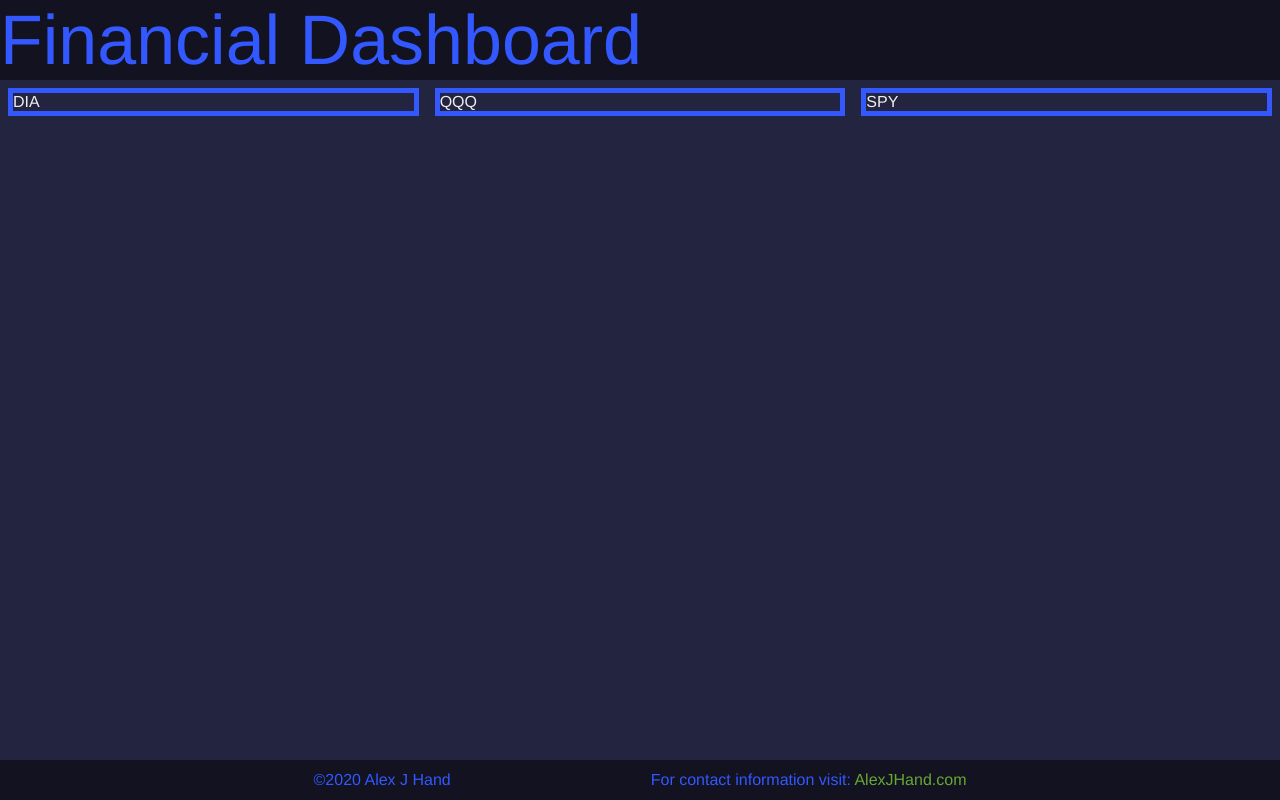
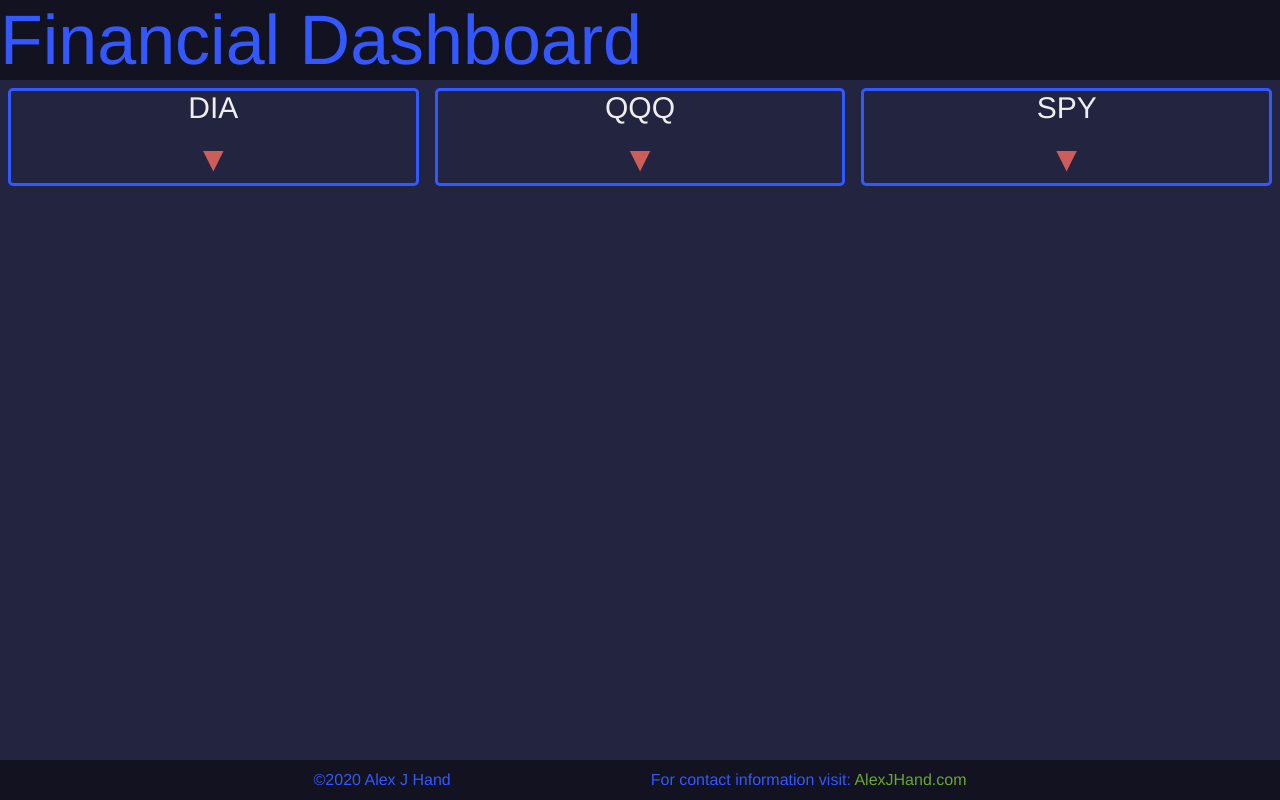
Before and after one commit to AlexJHand/financial-dashboard, a React (Create React App) app: page / in a window 1280 px wide. Built offline with nearby package versions, Linux system fonts and the light colour scheme; no server answers.

Commit message:
Additional styling

```diff
--- a/src/App.css
+++ b/src/App.css
@@ -77,8 +77,25 @@
 }
 
 .averageCard {
-  border: 5px solid #3358ff;
+  border: 3px solid #3358ff;
+  border-radius: 5px;
   width: 80%;
   margin: 8px;
   /* background-color: tomato; */
 }
+
+.averageTitle {
+  text-align: center;
+  font-size: 30px;
+  font-weight: 550;
+}
+
+.averageData {
+  text-align: center;
+  font-size: 50px;
+  font-weight: 450;
+}
+
+ .averageArrow {
+   font-size: 35px;
+ }
--- a/src/components/AverageCard.js
+++ b/src/components/AverageCard.js
@@ -16,11 +16,18 @@
                 <div className="averageTitle">{this.props.title}</div>
                 <div className="averageData">
                     {this.props.difference > 0 ?
-                        <div className="homeDataDiv positiveChange">{`${this.props.close} ${this.props.difference}`}</div> :
-                        <div className="homeDataDiv negativeChange">{`${this.props.close} ${this.props.difference}`}</div>
+                        <div className="homeDataDiv positiveChange">{`${this.props.close} `}
+                            <span class="averageArrow">{`\u25B2`}</span>
+                        {this.props.difference}</div> :
+                        <div className="homeDataDiv negativeChange">{`${this.props.close} `}
+                            <span class="averageArrow">{`\u25BC`}</span>
+                        {this.props.difference}</div>
                     }
                 </div>
             </div>
         )
     }
 }
+
+
+{/* <div className="homeDataDiv positiveChange">{`${this.props.close}`} &#9650; {`${this.props.difference}`}</div> */}
```
